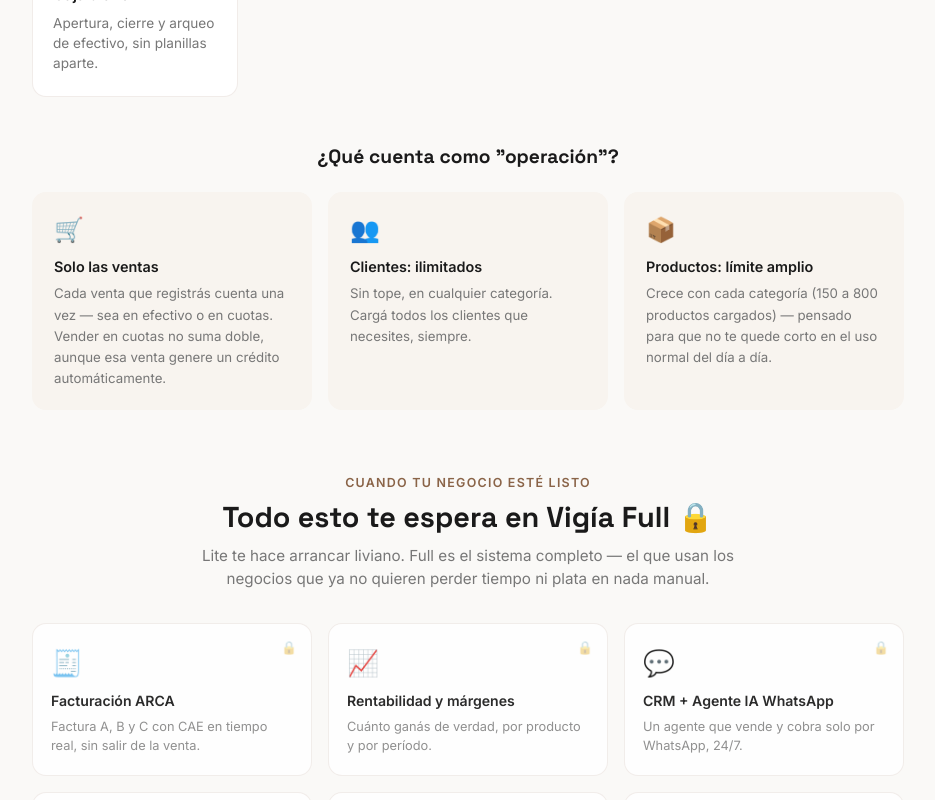
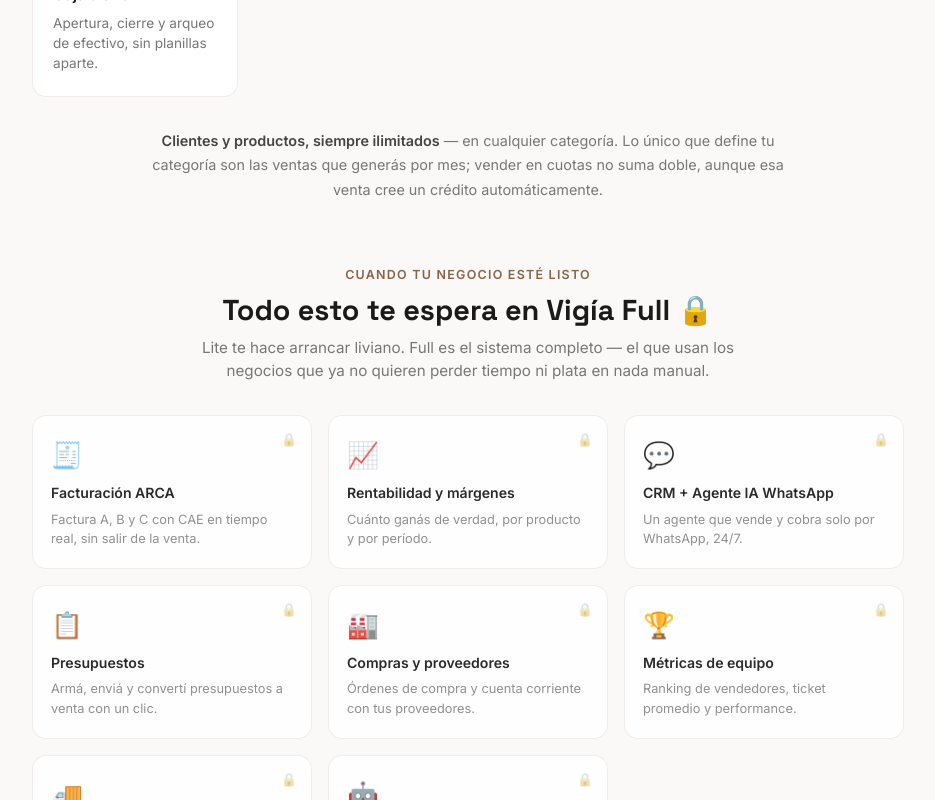
Before and after one commit to rakidev777/crolia-web, a Next.js app: page /vigia-lite in a window 1280 px wide. Shown: the part 1040-1840 px from the top of the page, without its empty margins (172-1107 px from the left). Built offline with nearby package versions, Linux system fonts and the light colour scheme.

Commit message:
fix(vigia-lite): saca la sección de "operación" (jerga innecesaria), productos ilimitado, mejor CTA de add-ons

```diff
--- a/app/vigia-lite/vigia-lite-landing.tsx
+++ b/app/vigia-lite/vigia-lite-landing.tsx
@@ -105,37 +105,12 @@
       </section>
 
       {/* ACLARACIÓN DE LÍMITES */}
-      <section style={{ padding: "24px 5% 64px", maxWidth: 1000, margin: "0 auto" }}>
-        <div style={{ textAlign: "center", marginBottom: 24 }}>
-          <h3 style={{ fontFamily: "'Space Grotesk', sans-serif", fontSize: "1.2rem", fontWeight: 800 }}>
-            ¿Qué cuenta como "operación"?
-          </h3>
-        </div>
-        <div style={{ display: "grid", gridTemplateColumns: "repeat(auto-fit, minmax(260px, 1fr))", gap: 16 }}>
-          <div style={{ background: "#f8f4ef", borderRadius: 14, padding: "20px 22px" }}>
-            <div style={{ fontSize: "1.5rem", marginBottom: 8 }}>🛒</div>
-            <div style={{ fontWeight: 700, fontSize: "0.9rem", marginBottom: 6 }}>Solo las ventas</div>
-            <div style={{ fontSize: "0.83rem", color: "#777", lineHeight: 1.6 }}>
-              Cada venta que registrás cuenta una vez — sea en efectivo o en cuotas. Vender en
-              cuotas no suma doble, aunque esa venta genere un crédito automáticamente.
-            </div>
-          </div>
-          <div style={{ background: "#f8f4ef", borderRadius: 14, padding: "20px 22px" }}>
-            <div style={{ fontSize: "1.5rem", marginBottom: 8 }}>👥</div>
-            <div style={{ fontWeight: 700, fontSize: "0.9rem", marginBottom: 6 }}>Clientes: ilimitados</div>
-            <div style={{ fontSize: "0.83rem", color: "#777", lineHeight: 1.6 }}>
-              Sin tope, en cualquier categoría. Cargá todos los clientes que necesites, siempre.
-            </div>
-          </div>
-          <div style={{ background: "#f8f4ef", borderRadius: 14, padding: "20px 22px" }}>
-            <div style={{ fontSize: "1.5rem", marginBottom: 8 }}>📦</div>
-            <div style={{ fontWeight: 700, fontSize: "0.9rem", marginBottom: 6 }}>Productos: límite amplio</div>
-            <div style={{ fontSize: "0.83rem", color: "#777", lineHeight: 1.6 }}>
-              Crece con cada categoría (150 a 800 productos cargados) — pensado para que no te
-              quede corto en el uso normal del día a día.
-            </div>
-          </div>
-        </div>
+      <section style={{ padding: "8px 5% 48px", maxWidth: 800, margin: "0 auto", textAlign: "center" }}>
+        <p style={{ fontSize: "0.9rem", color: "#777", lineHeight: 1.7 }}>
+          <strong style={{ color: "#444" }}>Clientes y productos, siempre ilimitados</strong> — en
+          cualquier categoría. Lo único que define tu categoría son las ventas que generás por mes;
+          vender en cuotas no suma doble, aunque esa venta cree un crédito automáticamente.
+        </p>
       </section>
 
       {/* UPSELL FULL — grilla de módulos bloqueados */}
@@ -261,7 +236,7 @@
           <a href={waAddon} target="_blank" rel="noreferrer" style={{
             display: "inline-block", background: BRAND, color: "white", padding: "11px 26px",
             borderRadius: 999, textDecoration: "none", fontSize: "0.85rem", fontWeight: 700,
-          }}>Contactanos, podemos ofrecerte algo más →</a>
+          }}>Quiero sumar esa función a mi plan →</a>
         </div>
       </section>
     </div>
```
